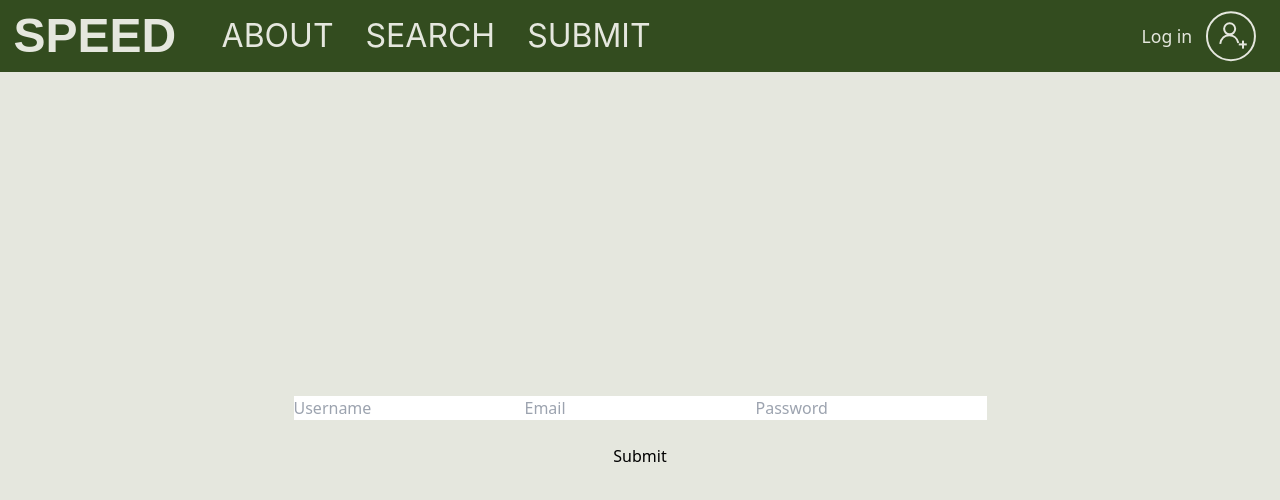
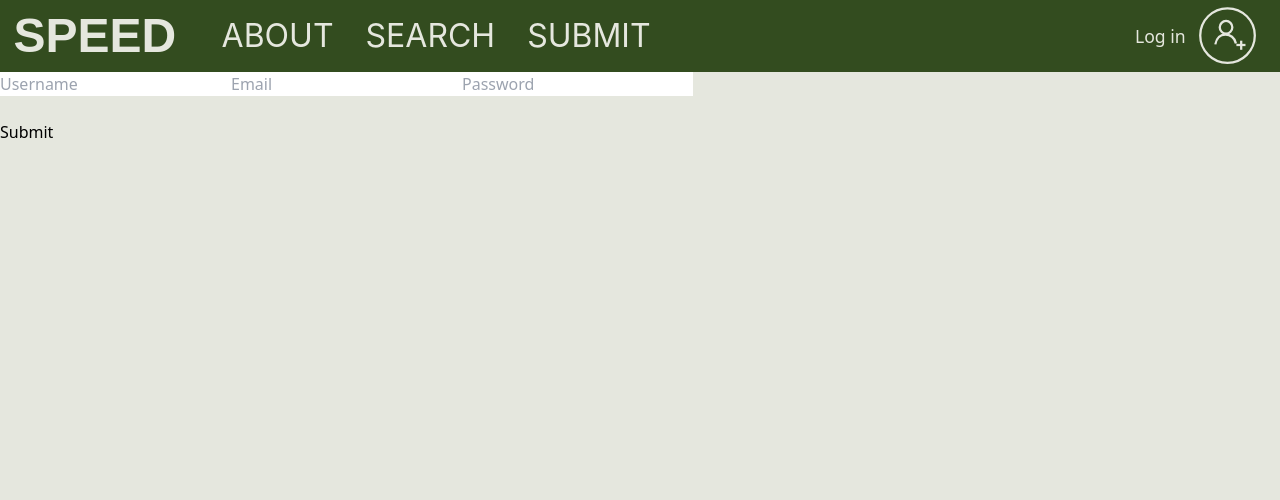
Before and after one commit to Ithrendrial/SPEED, a Next.js app in the folder frontend/: page /signup in a window 1280 px wide. Shown: the top 500 px of the page. Built offline with nearby package versions, Linux system fonts and the light colour scheme.

Commit message:
style: minor login form styling adjustments

```diff
--- a/frontend/src/app/signup/page.tsx
+++ b/frontend/src/app/signup/page.tsx
@@ -1,6 +1,6 @@
 "use client";
 import React, { useState } from "react";
-import style from "../../styles/SignUpPage.module.css";
+import style from "../../styles/LoginPage.module.css";
 
 export default function Layout({ children }: { children: React.ReactNode }) {
   const [username, setUsername] = useState("");
--- a/frontend/src/components/Login.tsx
+++ b/frontend/src/components/Login.tsx
@@ -4,7 +4,6 @@ import style from "../styles/LoginPage.module.css";
 import React, { useState } from "react";
 import { usePathname } from "next/navigation";
 import "@/styles/globals.css";
-import styles from "@/styles/SignUpPage.module.css";
 
 interface LogInProps {
     toggleSignUpState: (e: React.MouseEvent, isClicked: boolean) => void;
@@ -75,7 +74,7 @@ export default function SignUp(props: LogInProps) {
     }
 
     return (
-        <div className={styles.background} onClick={(e) => props.backgroundPressed(e, true)}>
+        <div className={style.background} onClick={(e) => props.backgroundPressed(e, true)}>
         <div className={style.signInFormContainer} >
             <form className={style.signInForm} onSubmit={signin} onClick={(e) => e.stopPropagation()}>
                 <div className={style.heading}>SPEED</div>
--- a/frontend/src/components/Navbar.tsx
+++ b/frontend/src/components/Navbar.tsx
@@ -1,5 +1,4 @@
 import style from "../styles/Navbar.module.css";
-import styles from "../styles/SignUpPage.module.css"
 import Link from "next/link";
 import Image from "next/image";
 import React, { useState } from "react";
@@ -107,15 +106,15 @@ export default function Navbar(props: NavbarProps) {
           <div className={style.login_wrapper} style={textColor} onClick={ toggleLogin }>Log in</div>
         )}
 
-        <Link href={"/login"}>
           <Image
-            className={style.image}
-            src={loginImageSrc}
-            width={300}
-            height={300}
-            alt="Log In"
+              className={style.image}
+              src={loginImageSrc}
+              onClick={toggleLogInState}
+              width={300}
+              height={300}
+              alt="Log In"
           />
-        </Link>
+
       </div>
     </div>
       {logInClicked ? <Login toggleSignUpState={() => toggleSignUpState()}
--- a/frontend/src/components/SignUp.tsx
+++ b/frontend/src/components/SignUp.tsx
@@ -1,6 +1,5 @@
 "use client";
 import React, { useState } from "react";
-import styles from "@/styles/SignUpPage.module.css";
 import style from "../styles/LoginPage.module.css";
 
 interface SignUpProps {
@@ -48,7 +47,7 @@ export default function SignUp(props: SignUpProps) {
     }
 
     return (
-        <div className={styles.background} onClick={(e) => props.backgroundPressed(e, true)}>
+        <div className={style.background} onClick={(e) => props.backgroundPressed(e, true)}>
             <div className={style.signInFormContainer}>
                 <form className={style.signInForm} onSubmit={signup} onClick={(e) => e.stopPropagation()}>
                     <div className={style.heading}>SPEED</div>
--- a/frontend/src/styles/LoginPage.module.css
+++ b/frontend/src/styles/LoginPage.module.css
@@ -1,3 +1,12 @@
+.background {
+  position: absolute;
+  bottom: 0;
+  height: calc(99.8vh - min(10vw, 9vh));
+  width: 99.8vw;
+  z-index: 100;
+  backdrop-filter: blur(10px);
+}
+
 .signInFormContainer {
   display: flex;
   justify-content: center;
@@ -45,6 +54,7 @@
   width: fit-content;
   font-weight: 500;
   font-size: min(4vw, 2.2vh);
+  cursor: pointer;
 }
 
 .signUpButton {
@@ -52,4 +62,5 @@
   width: fit-content;
   text-decoration: underline;
   height: fit-content;
+  cursor: pointer;
 }
--- a/frontend/src/styles/Navbar.module.css
+++ b/frontend/src/styles/Navbar.module.css
@@ -46,4 +46,5 @@
     height: 80%;
     width: fit-content;
     margin: 0 min(2vw, 3vh) 0 1vw;
+    cursor: pointer;
 }
--- a/frontend/src/styles/SignUpPage.module.css
+++ /dev/null
@@ -1,21 +0,0 @@
-.background {
-  position: absolute;
-  bottom: 0;
-  height: calc(99.8vh - min(10vw, 9vh));
-  width: 99.8vw;
-  z-index: 100;
-  backdrop-filter: blur(10px);
-}
-
-.signUpFormContainer {
-  display: flex;
-  justify-content: center;
-  align-items: center;
-  height: 90vh;
-}
-
-.signUpForm {
-  text-align: center;
-  padding: 20px;
-  background-color: #E5E7DE;
-}
```
